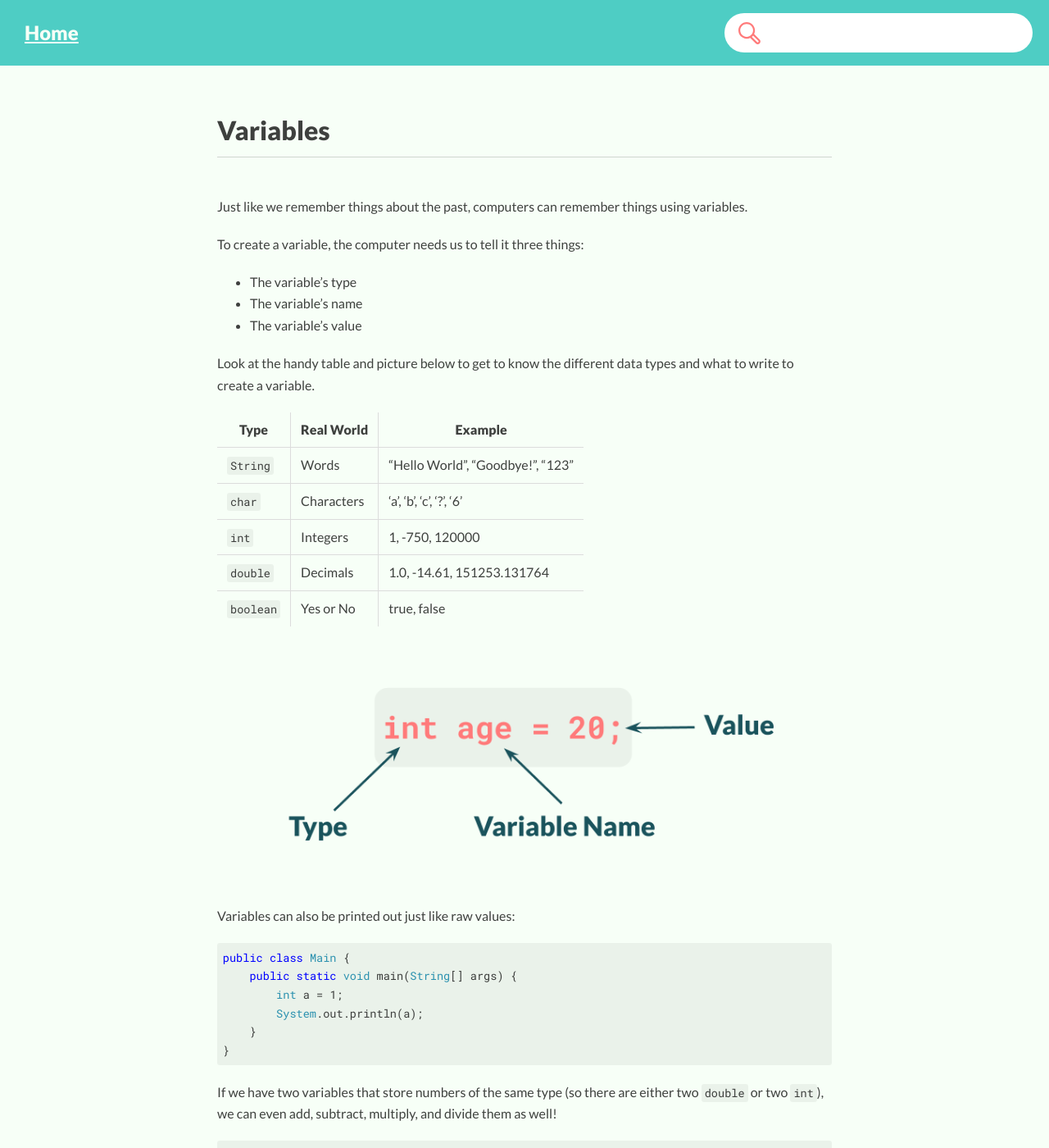
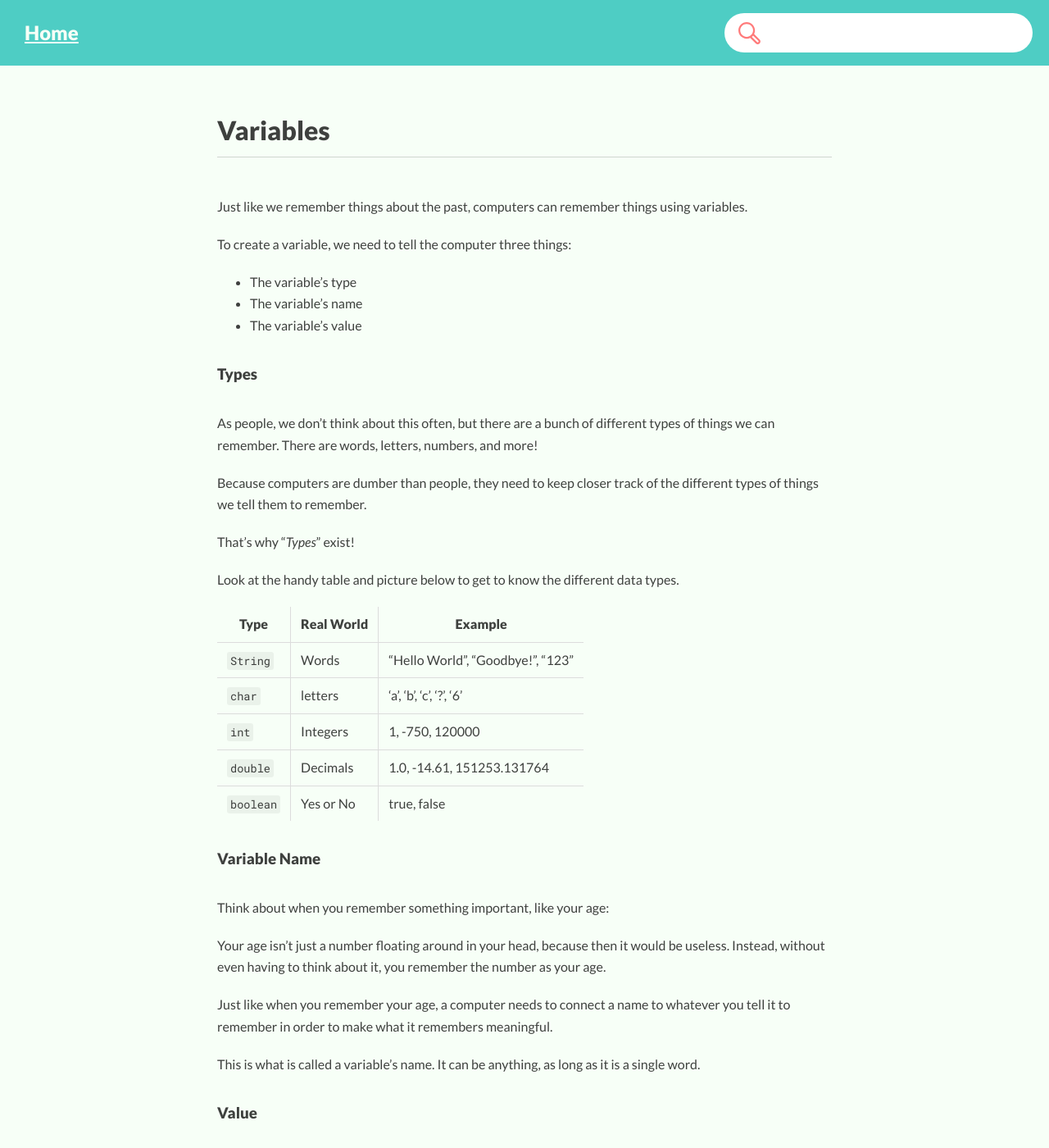
Before and after one commit to brdoney/brdoney.github.io, a Jekyll site: the page built from _docs/java/2-variables/variables.md, in a window 1280 px wide and 1400 px high. Shown: the whole window at 82% size. Built offline with Jekyll 4.4.1, drawn with Linux system fonts in a browser that asks for light colours; some of the changed text lies outside the part shown.

Commit message:
Edit first program and variables articles

```diff
--- a/_docs/java/2-variables/variables.md
+++ b/_docs/java/2-variables/variables.md
@@ -6,21 +6,47 @@ type: lesson
 
 Just like we remember things about the past, computers can remember things using variables.
 
-To create a variable, the computer needs us to tell it three things:
+To create a variable, we need to tell the computer three things:
 
 - The variable's type
 - The variable's name
 - The variable's value
 
-Look at the handy table and picture below to get to know the different data types and what to write to create a variable.
+### Types
+
+As people, we don't think about this often, but there are a bunch of different types of things we can remember. There are words, letters, numbers, and more!
+
+Because computers are dumber than people, they need to keep closer track of the different types of things we tell them to remember.
+
+That's why "_Types_" exist!
+
+Look at the handy table and picture below to get to know the different data types.
 
 | Type      | Real World | Example                          |
 | --------- | ---------- | -------------------------------- |
 | `String`  | Words      | "Hello World", "Goodbye!", "123" |
-| `char`    | Characters | 'a', 'b', 'c', '?', '6'          |
+| `char`    | letters    | 'a', 'b', 'c', '?', '6'          |
 | `int`     | Integers   | 1, -750, 120000                  |
 | `double`  | Decimals   | 1.0, -14.61, 151253.131764       |
 | `boolean` | Yes or No  | true, false                      |
+
+### Variable Name
+
+Think about when you remember something important, like your age:
+
+Your age isn't just a number floating around in your head, because then it would be useless. Instead, without even having to think about it, you remember the number as your age.
+
+Just like when you remember your age, a computer needs to connect a name to whatever you tell it to remember in order to make what it remembers meaningful.
+
+This is what is called a variable's name. It can be anything, as long as it is a single word.
+
+### Value
+
+Last up is simply the thing you want to computer to remember. The only special thing to remember is that the value has to agree with the type of your variable. Look back at the table at the end of the ["Types" section](#types).
+
+### Putting It All Together
+
+Now that we know about types, a variable's name, and values, check out how we actually write and use variables:
 
 ![Variable formula](/assets/images/variable_formula.png)
 
```
Also changed, not shown: _docs/java/1-first-program/first-program.md (+20 -4 lines).
